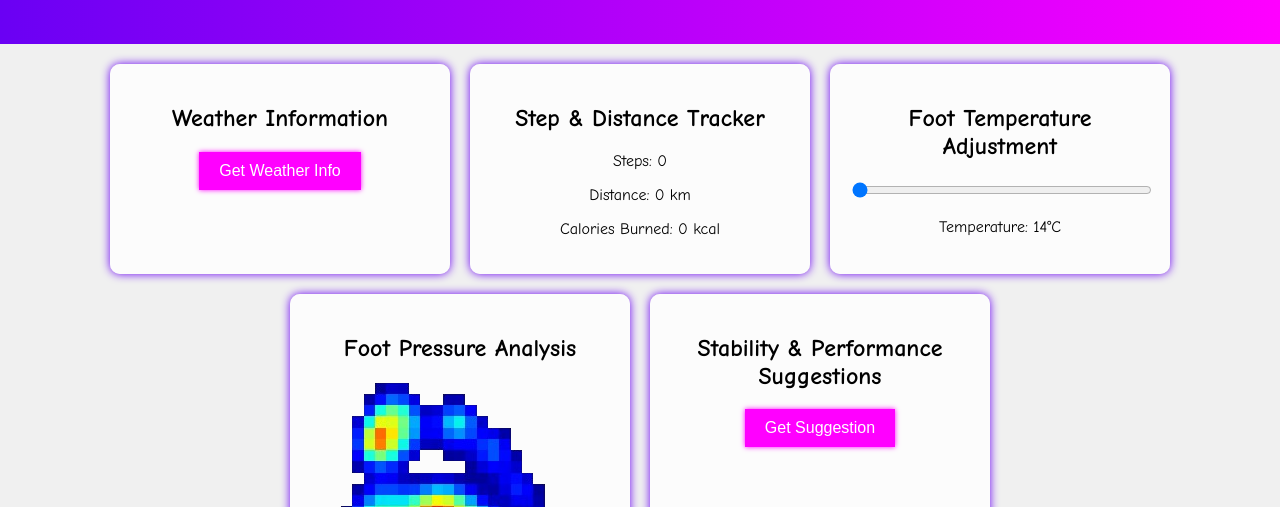
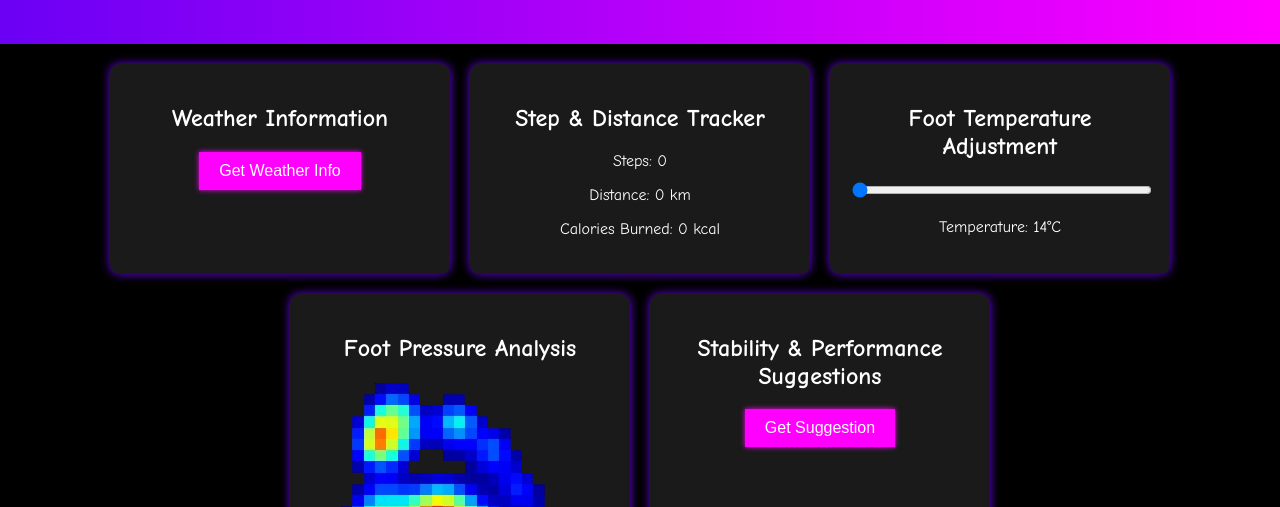
Before and after one commit to Shoto0o/i-mSad, a plain HTML site: page index.html in a window 1280 px wide. Shown: the part 293-800 px from the top of the page. Drawn offline with Linux system fonts and the light colour scheme.

Commit message:
Update index.html

```diff
--- a/index.html
+++ b/index.html
@@ -7,8 +7,8 @@
     <style>
         body {
             font-family: "Comic Sans MS", cursive, sans-serif;
-            background: #f0f0f0;
-            color: #000;
+            background: #000;
+            color: #fff;
             text-align: center;
             margin: 0;
             padding: 0;
@@ -42,7 +42,7 @@
         }
 
         .widget {
-            background: rgba(255, 255, 255, 0.8);
+            background: rgba(255, 255, 255, 0.1);
             border-radius: 10px;
             padding: 20px;
             width: 300px;
```
